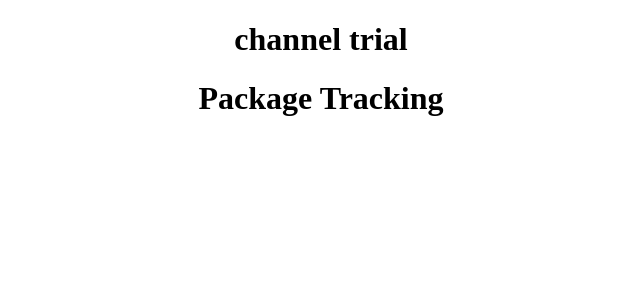
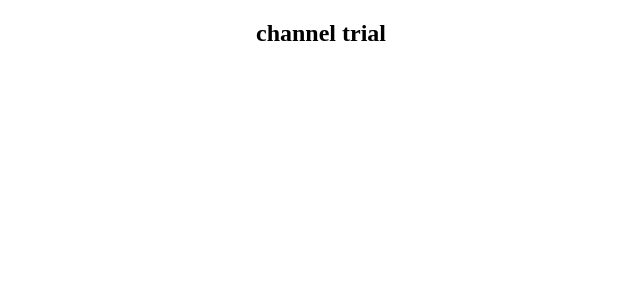
Before and after one commit to receperis/webdev, a React (Create React App) app: page / in a window 1280 px wide. Shown: the top 300 px of the page, without its empty margins (319-959 px from the left). Built offline with nearby package versions, Linux system fonts and the light colour scheme.

Commit message:
Did the folder organization

```diff
--- a/src/App.jsx
+++ b/src/App.jsx
@@ -2,8 +2,8 @@
 import { useState } from "react";
 
 // React components
-import Card from "./components/card"
-import Header from "./components/Header"
+import Card from "./components/Card";
+import Nav from "./components/Nav";
 
 // Media Items
 import logo from './assets/logo.svg';
@@ -12,12 +12,8 @@ import './style/App.css';
 function App() {
   return (
     <div className="App">
-        <Header />
-      <header className="App-header">
-       <h1>
-       Package Tracking
-       </h1>
-      </header>
+        <Nav />
+
     </div>
   );
 }
--- a/src/components/Header.jsx
+++ b/src/components/Nav.jsx
@@ -1,12 +1,13 @@
 import React from 'react';
- function Header(){
+
+function Nav(){
      return(
-         <header>
+         <nav>
              <h1>
                  channel trial
              </h1>
-         </header>
-     )
+         </nav>
+     );
  }
 
 
@@ -15,4 +16,4 @@ import React from 'react';
 
 
 
- export default Header;
+ export default Nav;
```
